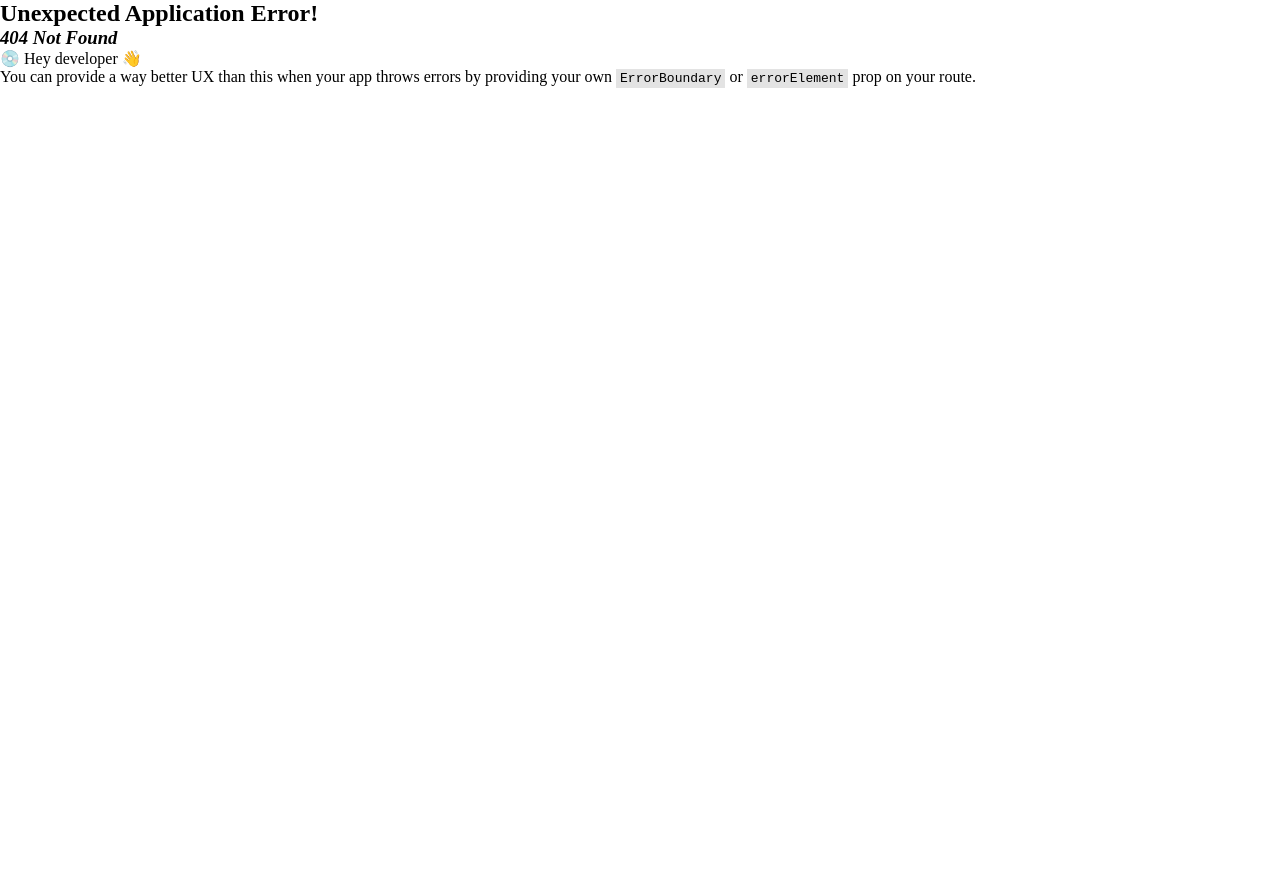
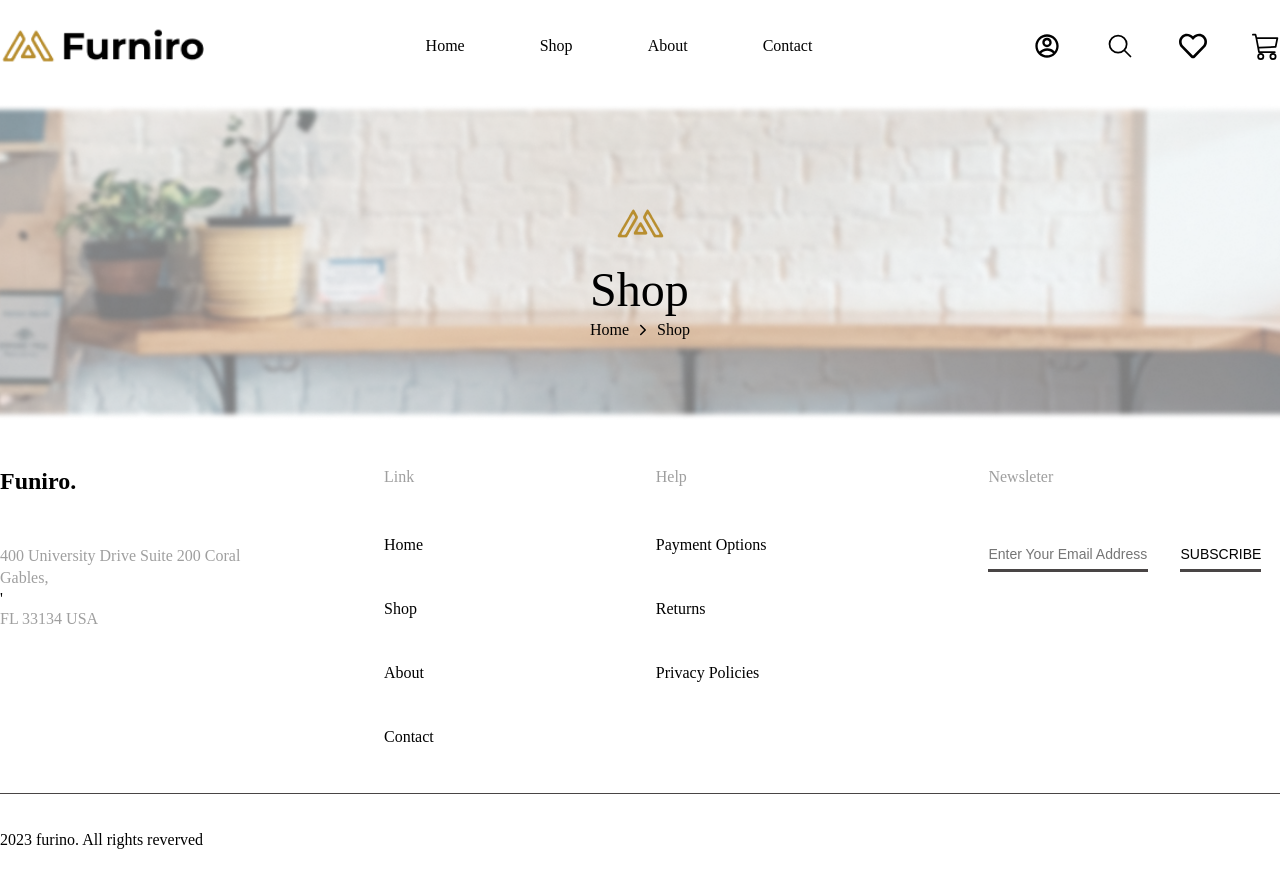
Before and after one commit to yeasin5060/Furniro-eCommerce-frontend, a React (Vite) app: page /contact in a window 1280 px wide. Before the commit this address had no page. Before the commit the page ends 800 px from the top, so only its background shows below. Built offline with nearby package versions, Linux system fonts and the light colour scheme.

Commit message:
contact contactbaner section design compelet

```diff
--- a/src/App.jsx
+++ b/src/App.jsx
@@ -7,6 +7,7 @@ import {
 import Main from "./Layout/Main/Main";
 import Home from "./Pages/Home/Home";
 import Shop from "./Pages/Shop/Shop";
+import Contact from "./Pages/Contact/Contact";
 
 
 function App() {
@@ -16,6 +17,7 @@ function App() {
      <Route element ={<Main/>}>
         <Route path="/" element = {<Home/>}/>
         <Route path="/shop" element = {<Shop/>}/>
+        <Route path="/contact" element = {<Contact/>}/>
      </Route>
     )
   );
--- /dev/null
+++ b/src/Pages/Contact/Contact.jsx
@@ -0,0 +1,12 @@
+import React from 'react'
+import Contactbaner from './Contactbaner/Contactbaner'
+
+const Contact = () => {
+  return (
+    <>
+    <Contactbaner/>
+    </>
+  )
+}
+
+export default Contact
--- /dev/null
+++ b/src/Pages/Contact/Contactbaner/Contactbaner.css
@@ -0,0 +1,57 @@
+#contact-baner{
+    width: 100%;
+    height: 316px;
+    position: relative;
+}
+#contact-baner img {
+    width: 100%;
+    height: 100%;
+    object-fit: cover;
+}
+
+.contact-baner-contant-wrapper{
+    position: absolute;
+    left: 50%;
+    top: 50%;
+    transform: translate(-50% , -50%);
+}
+
+.contact-baner-img-box{
+    width: 77px;
+    height: 77px;
+    overflow: hidden;
+    margin: 0 auto;
+    display: flex;
+    align-items: center;
+    justify-content: center;
+}
+
+.contact-baner-img-box img{
+    width: 100%;
+    height: 100%;
+    object-fit: cover;
+}
+
+.contact-baner-head{
+    font-size: 48px;
+    font-weight: 500;
+    color: #000000;
+    text-transform: capitalize;
+}
+
+.contact-baner-link-box-flex{
+    display: flex;
+    align-items: center;
+    justify-content: center;
+    column-gap: 6px;
+    margin-top: 4px;
+}
+
+.contact-baner-link-box-flex a{
+    font-size: 16px;
+    font-weight: 500;
+    color: #000000;
+    cursor: pointer;
+    text-transform: capitalize;
+
+}
--- /dev/null
+++ b/src/Pages/Contact/Contactbaner/Contactbaner.jsx
@@ -0,0 +1,30 @@
+import React from 'react'
+import banerimg from '../../../images/shop-baner-img.png';
+import Heading from '../../../Utils/Heading/Heading';
+import { Link } from 'react-router-dom';
+import { IoIosArrowForward } from "react-icons/io";
+import banerlogo from '../../../images/baner-logo.png';
+import './Contactbaner.css'
+
+const Contactbaner = () => {
+  return (
+    <section id='contact-baner'>
+        <img src={banerimg} alt='not found' />
+        <div className='container'>
+            <div className='contact-baner-contant-wrapper'>
+                <div className="contact-baner-img-box">
+                    <img src={banerlogo} alt="not found" />
+                </div>
+                <Heading level='h1'  text='Shop' className='contact-baner-head'/>
+                <div className='contact-baner-link-box-flex'>
+                    <Link to ='home'>home</Link>
+                    <IoIosArrowForward />
+                    <Link to ='shop'>shop</Link>
+                </div>
+            </div>
+        </div>
+    </section>
+  )
+}
+
+export default Contactbaner
```
Also changed, not shown: src/Pages/Shop/Shopproductfilter/Shopproductfilter.jsx (added, +29 -0 lines), src/Pages/Shop/Shopproductfilter/Shopproductfilter.css (added), src/images/baner-logo.png (added).
